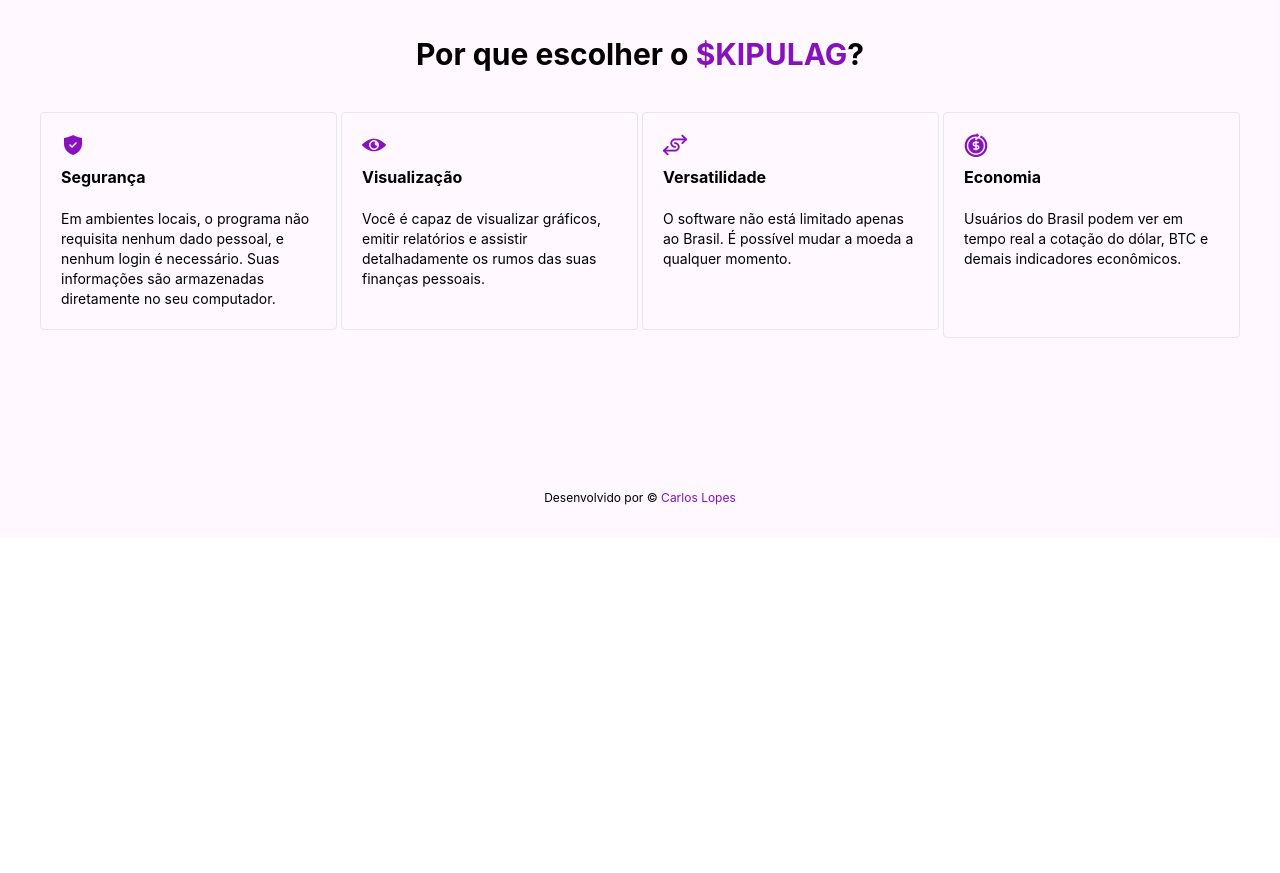
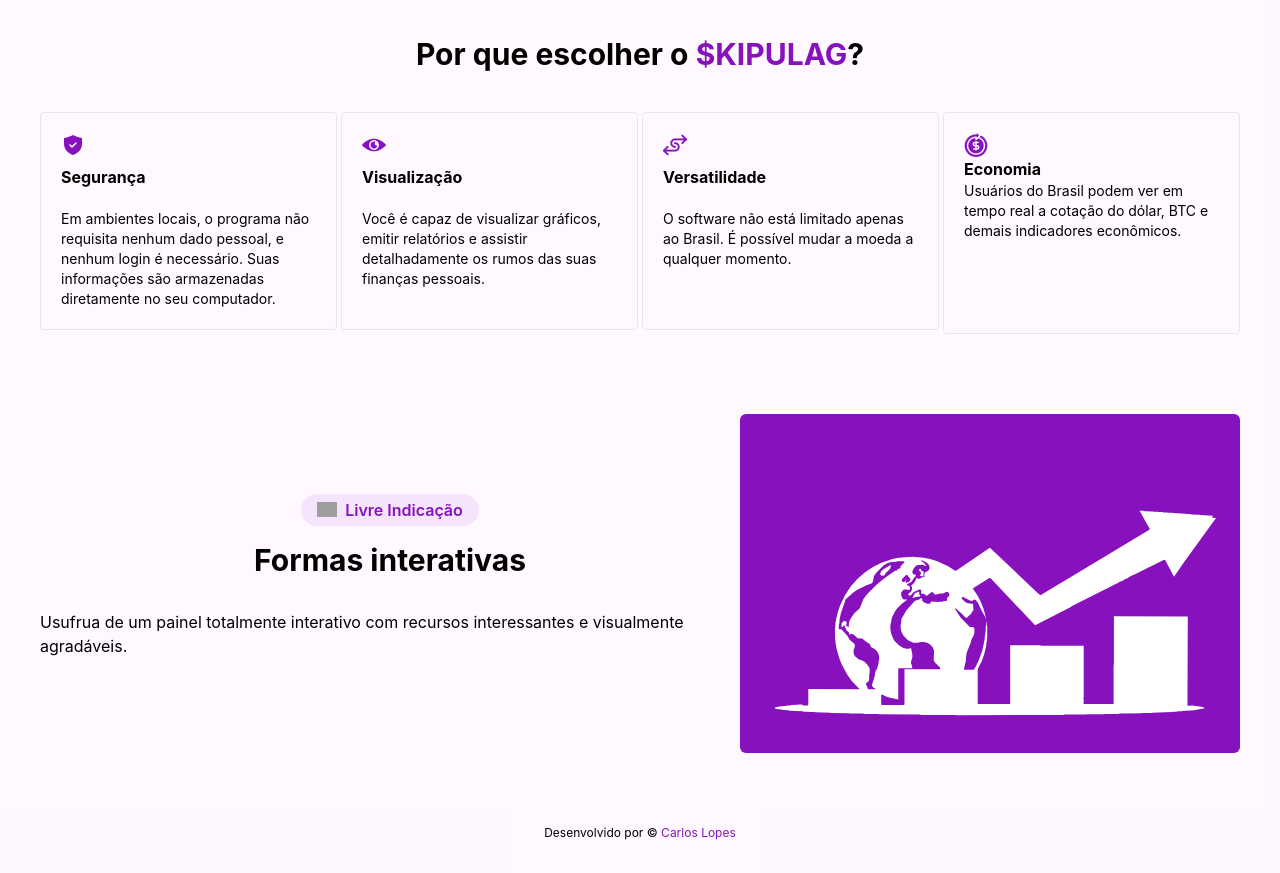
Before and after one commit to scrola/skipulag, a React (Vite) app in the folder client/: page / in a window 1280 px wide. Shown: the part 460-1333 px from the top of the page. Before the commit the page ends 998 px from the top, so only its background shows below. Built offline with nearby package versions, Linux system fonts and the light colour scheme; grey boxes are pictures that could not be loaded.

Commit message:
style: layout and new icons

```diff
--- a/client/src/App.tsx
+++ b/client/src/App.tsx
@@ -3,13 +3,15 @@ import segurancaIcon from "../assets/seguranca.png";
 import visaoIcone from "../assets/view.png";
 import versatileIcon from "../assets/versatil.png";
 import economyIcon from "../assets/economy.png";
+import mainPhoto from "../assets/main-photo.svg";
+import livreIndicacao from "../assets/livre.svg";
 
 export default function App() {
   return (
     <>
-      <div className="bg-[#ffa8ff16]">
-        <div className="max-w-7xl min-h-screen w-full mx-auto flex-col flex-grow">
-          <header className="w-full w-full h-20">
+      <div className="max-w-7xl min-h-screen w-full mx-auto flex-col flex-grow">
+        <div className="bg-[#ffa8ff16]">
+          <header className="w-full h-20">
             <nav className="flex p-5 justify-between">
               <div className="justify-left">
                 <span className="text-[#8611bd] font-extrabold text-3xl">
@@ -28,7 +30,7 @@ export default function App() {
           </header>
           <main className="p-10">
             <section>
-              <div className="w-full justify-between flex p-10 bg-radial from-[#bc5de814] to-[#bc5de823]">
+              <div className="w-full flex-col rounded-md justify-between flex p-10 bg-radial from-[#bc5de814] to-[#bc5de823]">
                 <div className="flex-col">
                   <h4 className="text-5xl text-black font-bold text-left">
                     Cuide das suas finanças.
@@ -47,12 +49,6 @@ export default function App() {
                     Iniciar
                   </button>
                 </div>
-                {/* <img
-                  src={mainPhoto}
-                  alt="Skipulag Chart"
-                  className="px-5"
-                  width={220}
-                /> */}
               </div>
             </section>
             <section className="py-10 w-full flex-col justify-between px-1 lg:px-0">
@@ -60,7 +56,7 @@ export default function App() {
                 Por que escolher o{" "}
                 <span className="text-[#8611bd]">$KIPULAG</span>?
               </h2>
-              <div className="flex space-y-2 rounded-xl lg:gap-1 flex-col justify-between py-10 w-full lg:flex-row md:flex-col">
+              <div className="flex space-y-1 rounded-xl lg:gap-1 flex-col justify-between py-10 w-full lg:flex-row md:flex-col">
                 <div className="flex-1 rounded border border-gray-200 p-5 ">
                   <img src={segurancaIcon} alt="" className="pb-2" />
                   <h2 className="pb-5 font-bold">Segurança</h2>
@@ -87,14 +83,38 @@ export default function App() {
                   </p>
                 </div>
                 <div className="flex-1 rounded border border-gray-200 p-5">
-                  <img src={economyIcon} alt="" className="pb-2" />
-                  <h2 className="pb-5 font-bold">Economia</h2>
+                  <img src={economyIcon} alt="" className="" />
+                  <h2 className="font-bold">Economia</h2>
                   <p className="text-sm">
                     Usuários do Brasil podem ver em tempo real a cotação do
                     dólar, BTC e demais indicadores econômicos.
                   </p>
                 </div>
               </div>
+            </section>
+            <section className="w-full items-center lg:flex-row rounded-md flex flex-col h-auto">
+              <div className="lg:space-y-4 flex flex-col items-center text-center space-y-3">
+                <div className="flex items-center justify-center gap-2 px-4 py-1 bg-[#bc5de823] rounded-2xl">
+                  <img src={livreIndicacao} alt="" width={20} />
+                  <p className="font-semibold text-[#8611bd]">
+                    Livre Indicação
+                  </p>
+                </div>
+
+                <h1 className="text-3xl font-bold text-center lg:text-left pb-4">
+                  Formas interativas
+                </h1>
+                <p className="text-center lg:text-left pb-4">
+                  Usufrua de um painel totalmente interativo com recursos
+                  interessantes e visualmente agradáveis.
+                </p>
+              </div>
+              <img
+                src={mainPhoto}
+                width={500}
+                className="rounded-md"
+                alt="Chart photo"
+              />
             </section>
           </main>
           <footer className="w-full h-20 flex items-center justify-center  static">
```
